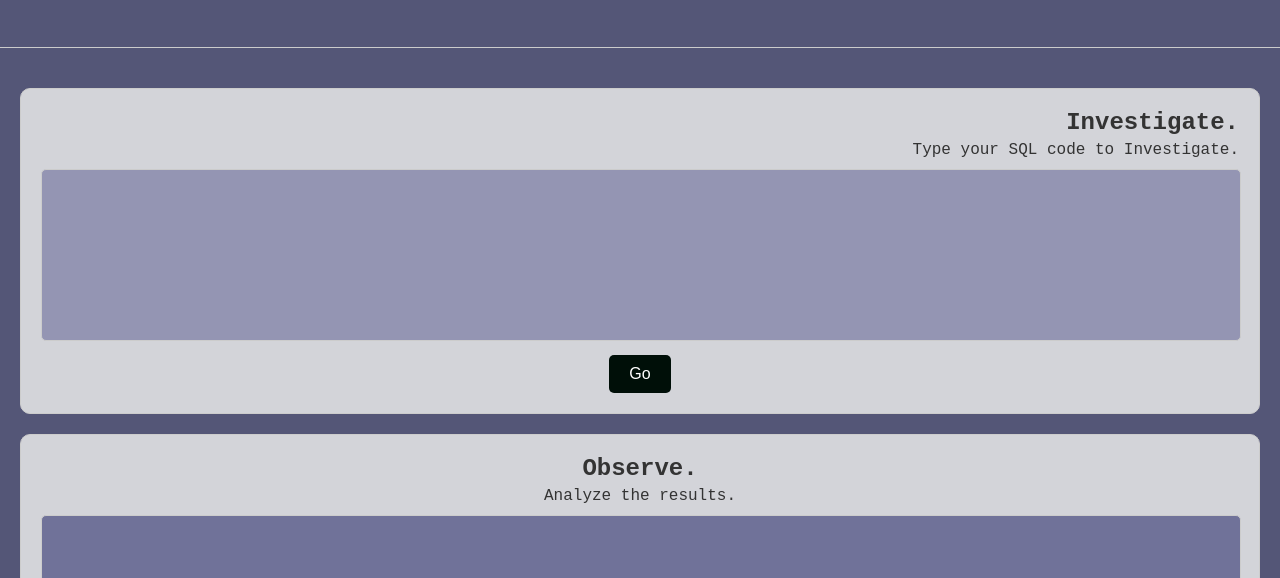
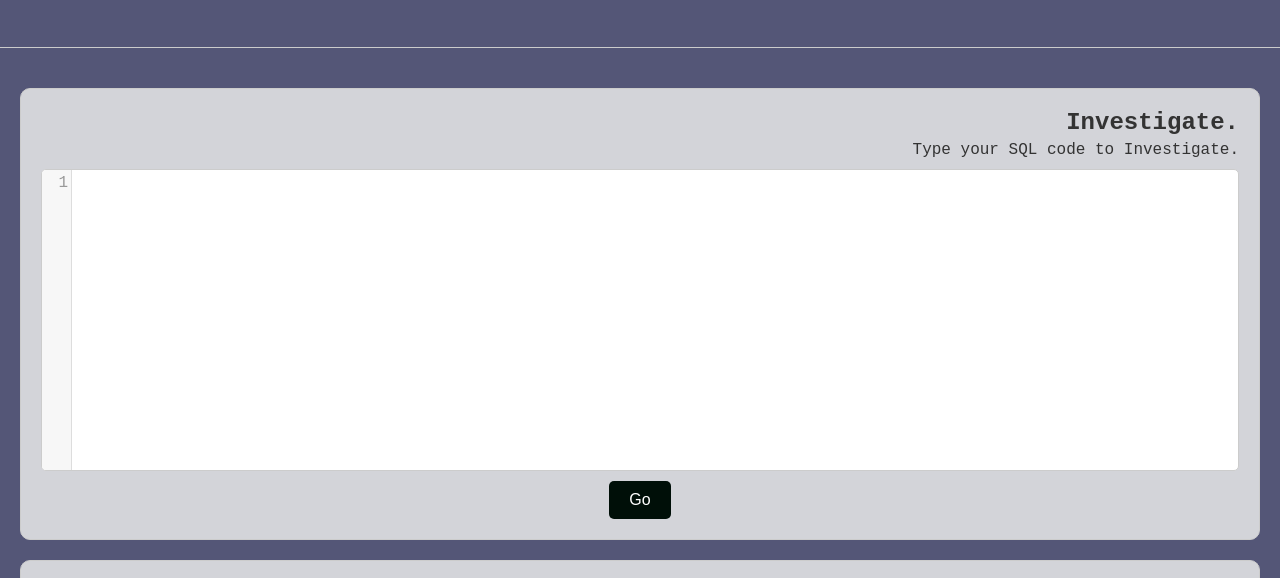
Before and after one commit to javxzo/SQLink, a plain HTML site: page index.html in a window 1280 px wide. Shown: the part 211-789 px from the top of the page. Drawn offline with nearby package versions, Linux system fonts and the light colour scheme; a web font is replaced by a local one.

Commit message:
Added Code-Mirror
For Investigate and Solve

```diff
--- a/index.html
+++ b/index.html
@@ -9,6 +9,16 @@
       rel="stylesheet"
     />
     <link rel="stylesheet" href="styles.css" />
+
+    <!-- Include CodeMirror CSS -->
+    <link
+      rel="stylesheet"
+      href="https://cdnjs.cloudflare.com/ajax/libs/codemirror/5.65.5/codemirror.min.css"
+    />
+
+    <!-- Include CodeMirror JavaScript -->
+    <script src="https://cdnjs.cloudflare.com/ajax/libs/codemirror/5.65.5/codemirror.min.js"></script>
+    <script src="https://cdnjs.cloudflare.com/ajax/libs/codemirror/5.65.5/mode/sql/sql.min.js"></script>
   </head>
   <body>
     <header class="header sticky-header">
@@ -18,7 +28,6 @@
         </ul>
         <ul class="right-nav">
           <li><a href="#">Walkthrough</a></li>
-          <!-- <li><a href="#">Pin</a></li> -->
           <li><a href="#" class="button">The Detective</a></li>
         </ul>
       </nav>
@@ -32,7 +41,9 @@
         <div class="section">
           <h2>Investigate.</h2>
           <p>Type your SQL code to Investigate.</p>
-          <textarea class="code-input"></textarea>
+          <div class="code-editor">
+            <textarea class="code-input"></textarea>
+          </div>
           <button class="action-button">Go</button>
         </div>
         <div class="section">
@@ -43,7 +54,9 @@
         <div class="section">
           <h2>Solve.</h2>
           <p>Fill in the code to see if you're right.</p>
-          <textarea class="code-input"></textarea>
+          <div class="code-editor">
+            <textarea class="code-input"></textarea>
+          </div>
           <button class="action-button">Go</button>
         </div>
       </section>
@@ -61,5 +74,34 @@
         </ul>
       </nav>
     </footer>
+
+    <!-- Initialize CodeMirror -->
+    <script>
+      document.addEventListener("DOMContentLoaded", function () {
+        const editorOptions = {
+          lineNumbers: true,
+          mode: "text/x-sql",
+          theme: "default",
+        };
+
+        // Initialize CodeMirror for the first textarea
+        const investigateTextarea = document.querySelector(
+          ".section:nth-of-type(1) .code-input"
+        );
+        const investigateEditor = CodeMirror.fromTextArea(
+          investigateTextarea,
+          editorOptions
+        );
+
+        // Initialize CodeMirror for the third textarea
+        const solveTextarea = document.querySelector(
+          ".section:nth-of-type(3) .code-input"
+        );
+        const solveEditor = CodeMirror.fromTextArea(
+          solveTextarea,
+          editorOptions
+        );
+      });
+    </script>
   </body>
 </html>
--- a/styles.css
+++ b/styles.css
@@ -214,3 +214,22 @@ body {
     transform: scale(1.1); /* Adjust scale value to control the amount of warp */
     transition: transform 0.3s ease;
 }
+
+/* CodeMirror customization */
+.CodeMirror {
+    font-size: 16px; /* Adjust the font size as needed */
+    text-align: left; /* Ensure the text is left-aligned */
+}
+
+/* Ensure the CodeMirror editor is styled appropriately */
+.CodeMirror {
+    height: auto; /* Allows the editor to expand as needed */
+    border: 1px solid #ccc;
+    border-radius: 5px;
+    background-color: #9495B3;
+}
+
+/* Optional: Specific height if you want to control the editor's initial height */
+.code-input {
+    height: 150px; /* Adjust as needed */
+}
```
Also changed, not shown: script.js (+15 -0 lines).
